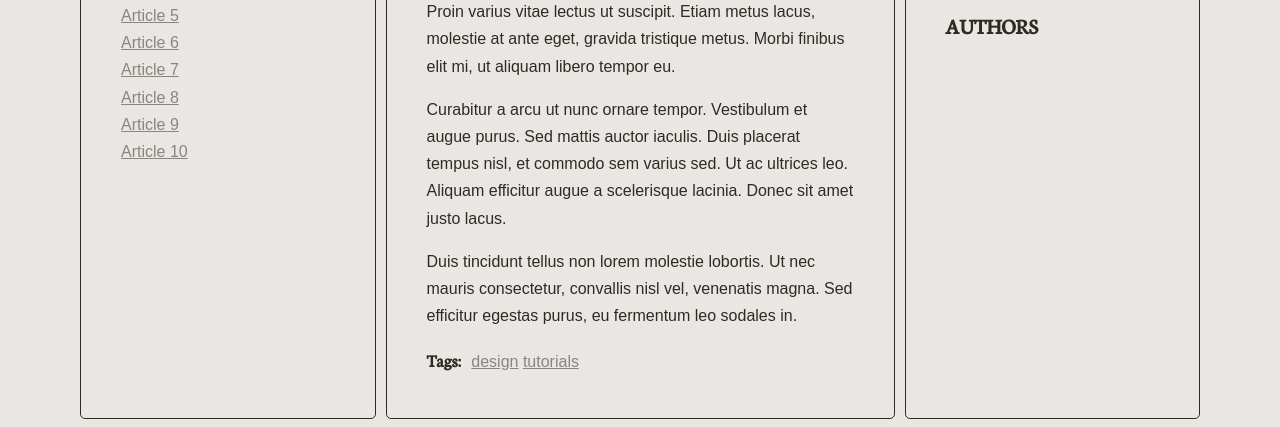
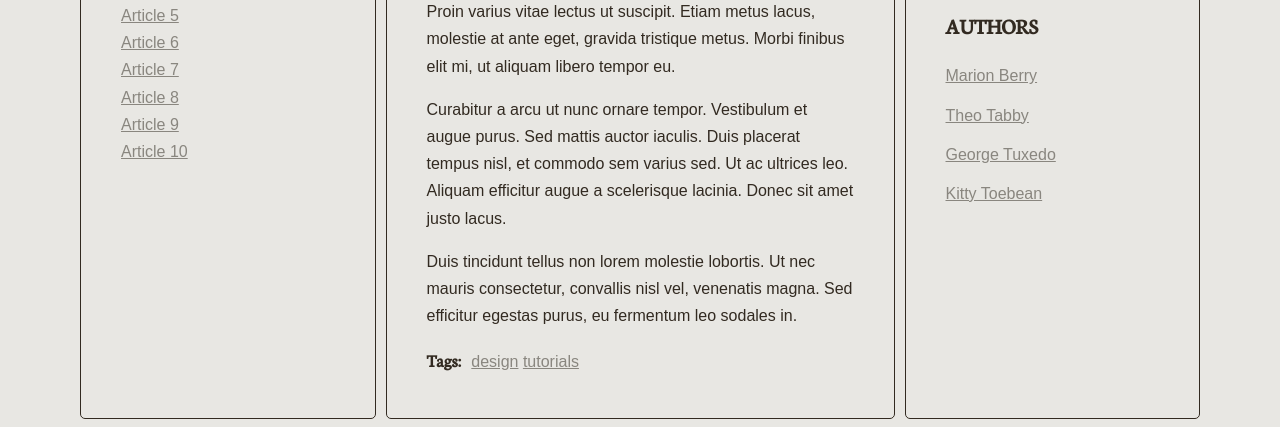
Before and after one commit to k0r0lina/javascript-blog, a website: page index.html in a window 1280 px wide. Shown: the part 465-892 px from the top of the page. Drawn offline with Linux system fonts and the light colour scheme; a web font is replaced by a local one.

Commit message:
Add function for Tags and Authors

```diff
--- a/index.html
+++ b/index.html
@@ -15,7 +15,7 @@
               <ul class="list titles"></ul>
             </aside>
             <section class="posts">
-              <article class="post active" id="article-1" data-tags="design tutorials">
+              <article class="post active" id="article-1" data-tags="design tutorials" data-author="Marion Berry">
                 <h3 class="post-title">Article 1</h3>
                 <p class="post-author" data-author="Marion Berry"></p>
                 <div class="post-content">
@@ -31,7 +31,7 @@
                   </ul>
                 </div>
               </article>
-              <article class="post" id="article-2" data-tags="news code design">
+              <article class="post" id="article-2" data-tags="news code design" data-author="Theo Tabby">
                 <h3 class="post-title">Article 2</h3>
                 <p class="post-author" data-author="Theo Tabby"></p>
                 <div class="post-content">
@@ -47,7 +47,7 @@
                   </ul>
                 </div>
               </article>
-              <article class="post" id="article-3" data-tags="news reviews design">
+              <article class="post" id="article-3" data-tags="news reviews design" data-author="George Tuxedo">
                 <h3 class="post-title">Article 3</h3>
                 <p class="post-author" data-author="George Tuxedo"></p>
                 <div class="post-content">
@@ -62,7 +62,7 @@
                   </ul>
                 </div>
               </article>
-              <article class="post" id="article-4" data-tags="code design">
+              <article class="post" id="article-4" data-tags="code design" data-author="Kitty Toebean">
                 <h3 class="post-title">Article 4</h3>
                 <p class="post-author" data-author="Kitty Toebean"></p>
                 <div class="post-content">
@@ -78,7 +78,7 @@
                   </ul>
                 </div>
               </article>
-              <article class="post" id="article-5" data-tags="design reviews">
+              <article class="post" id="article-5" data-tags="design reviews" data-author="Marion Berry">
                 <h3 class="post-title">Article 5</h3>
                 <p class="post-author" data-author="Marion Berry"></p>
                 <div class="post-content">
@@ -94,7 +94,7 @@
                   </ul>
                 </div>
               </article>
-              <article class="post" id="article-6" data-tags="reviews design code">
+              <article class="post" id="article-6" data-tags="reviews design code" data-author="George Tuxedo">
                 <h3 class="post-title">Article 6</h3>
                 <p class="post-author" data-author="George Tuxedo"></p>
                 <div class="post-content">
@@ -110,7 +110,7 @@
                   </ul>
                 </div>
               </article>
-              <article class="post" id="article-7" data-tags="code design news">
+              <article class="post" id="article-7" data-tags="code design news" data-author="Kitty Toebean">
                 <h3 class="post-title">Article 7</h3>
                 <p class="post-author" data-author="Kitty Toebean"></p>
                 <div class="post-content">
@@ -126,7 +126,7 @@
                   </ul>
                 </div>
               </article>
-              <article class="post" id="article-8" data-tags="news design">
+              <article class="post" id="article-8" data-tags="news design" data-author="Theo Tabby">
                 <h3 class="post-title">Article 8</h3>
                 <p class="post-author" data-author="Theo Tabby"></p>
                 <div class="post-content">
@@ -142,7 +142,7 @@
                   </ul>
                 </div>
               </article>
-              <article class="post" id="article-9" data-tags="news design tutorials">
+              <article class="post" id="article-9" data-tags="news design tutorials" data-author="Marion Berry">
                 <h3 class="post-title">Article 9</h3>
                 <p class="post-author" data-author="Marion Berry"></p>
                 <div class="post-content">
@@ -158,7 +158,7 @@
                   </ul>
                 </div>
               </article>
-              <article class="post" id="article-10" data-tags="code design news reviews">
+              <article class="post" id="article-10" data-tags="code design news reviews" data-author="George Tuxedo">
                 <h3 class="post-title">Article 10</h3>
                 <p class="post-author" data-author="George Tuxedo"></p>
                 <div class="post-content">
--- a/js/script.js
+++ b/js/script.js
@@ -1,4 +1,6 @@
 'use strict';
+
+/* Article Title */
 
 function titleClickHandler(event){
   event.preventDefault();
@@ -40,7 +42,8 @@ const optArticleSelector = '.post',
   optArticleAuthorSelector = '.post-author',
   optTagsListSelector = '.tags.list',
   optCloudClassCount = 5,
-  optCloudClassPrefix = 'tag-size-';
+  optCloudClassPrefix = 'tag-size-',
+  optAuthorsListSelector = '.authors.list';
 
 
 function generateTitleLinks(customSelector = ''){
@@ -53,7 +56,7 @@ function generateTitleLinks(customSelector = ''){
   const articles = document.querySelectorAll(optArticleSelector + customSelector);
 
   let html = '';
-
+  console.log('customSelector', customSelector);
   for(let article of articles){
     /* get the article id */
     const articleId = article.getAttribute('id');
@@ -76,10 +79,12 @@ function generateTitleLinks(customSelector = ''){
   for(let link of links){
     link.addEventListener('click', titleClickHandler);
   }
+
 }
 
 generateTitleLinks();
 
+/* Tags */
 
 function calculateTagsParams(tags){
   const params = {
@@ -120,6 +125,7 @@ function generateTags(){
 
     /* find tags wrapper */
     const tagsList = article.querySelector(optArticleTagsSelector);
+
     /* make html variable with empty string */
     let html = '';
     /* get tags from data-tags attribute */
@@ -149,7 +155,7 @@ function generateTags(){
   const tagList = document.querySelector(optTagsListSelector);
 
   const tagsParams = calculateTagsParams(allTags);
-  // console.log('tagsParams:', tagsParams);
+
   /* [NEW] create variable for all links HTML code */
   let allTagsHTML = '';
 
@@ -183,6 +189,7 @@ function tagClickHandler(event){
   console.log(href);
   /* make a new constant "tag" and extract tag from the "href" constant */
   const tag = href.replace('#tag-', '');
+  console.log(tag);
   /* find all tag links with class active */
   const activeLinks = document.querySelectorAll('a.active[href^="#tag-"]');
   /* START LOOP: for each active tag link */
@@ -219,8 +226,11 @@ function addClickListenersToTags(){
 
 addClickListenersToTags();
 
+/* Authors */
 
 function generateAuthors(){
+
+  let allAuthors = {};
 
   const articles = document.querySelectorAll(optArticleSelector);
 
@@ -229,13 +239,28 @@ function generateAuthors(){
     const author = article.querySelector(optArticleAuthorSelector);
     let html = '';
 
-    const authorTags = author.getAttribute('data-author');
-    console.log(authorTags);
-    const linkHTML = '<a href="#' + authorTags + '">' + authorTags + '</a>';
+    const authorNames = author.getAttribute('data-author');
+
+    const linkHTML = '<a href="#' + authorNames + '">' + authorNames + '</a>';
+
+    if(!allAuthors.hasOwnProperty(authorNames)){
+      allAuthors[authorNames] = 1;
+    } else {
+      allAuthors[authorNames]++;
+    }
 
     html = html + linkHTML;
     author.innerHTML = html;
   }
+  const authorList = document.querySelector(optAuthorsListSelector);
+  let allAuthorsHTML = '';
+
+  for(let authorName in allAuthors){
+    const authorLinkHTML = '<li><a href="#' + authorName + '">' + authorName + '</a></li>';
+    allAuthorsHTML += authorLinkHTML;
+  }
+  authorList.innerHTML = allAuthorsHTML;
+  console.log(allAuthors);
 }
 
 generateAuthors();
@@ -246,29 +271,33 @@ function authorClickHandler(event){
   const clickedElement = this;
   const href = clickedElement.getAttribute('href');
   console.log(href);
-  const activeLinks = document.querySelectorAll('.post-author a.active');
 
+  const tag = href.replace('#', '');
+  console.log(tag);
+  const activeLinks = document.querySelectorAll('.post-author a.active, .authors.list a.active');
   for(let activeLink of activeLinks){
     activeLink.classList.remove('active');
   }
-
-  const authorLinks = document.querySelectorAll('.post-author a');
-
+  const authorLinks = document.querySelectorAll('a[href="' + href + '"]');
   for(let authorLink of authorLinks){
     authorLink.classList.add('active');
   }
 
-  generateTitleLinks('[data-author ="' + href + '"]');
+  generateTitleLinks('[data-author="' + tag + '"]');
 }
 
 function addClickListenersToAuthors(){
   const links = document.querySelectorAll('.post-author a');
 
-
   for(let link of links){
     link.addEventListener('click', authorClickHandler);
   }
 
+  const authorLinks = document.querySelectorAll('.authors.list a');
+
+  for(let authorLink of authorLinks){
+    authorLink.addEventListener('click', authorClickHandler);
+  }
 }
 
 addClickListenersToAuthors();
```
